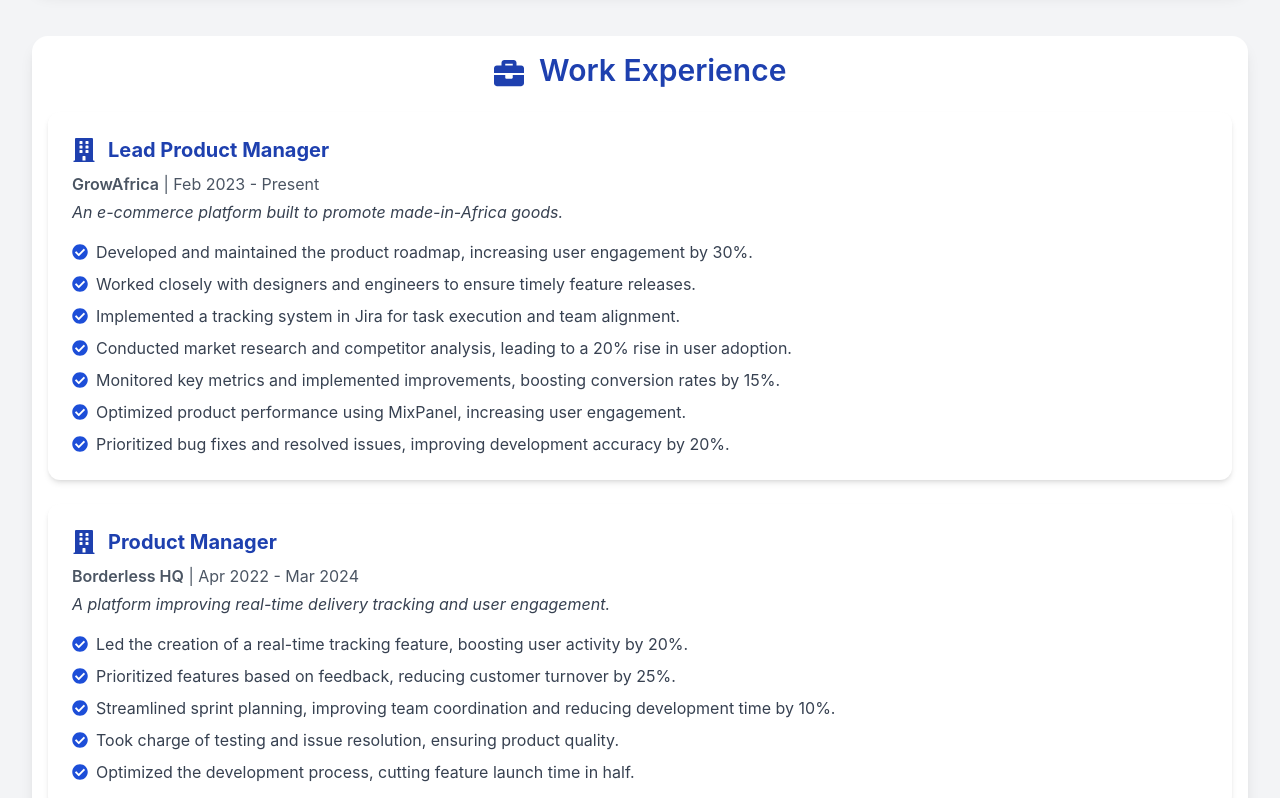
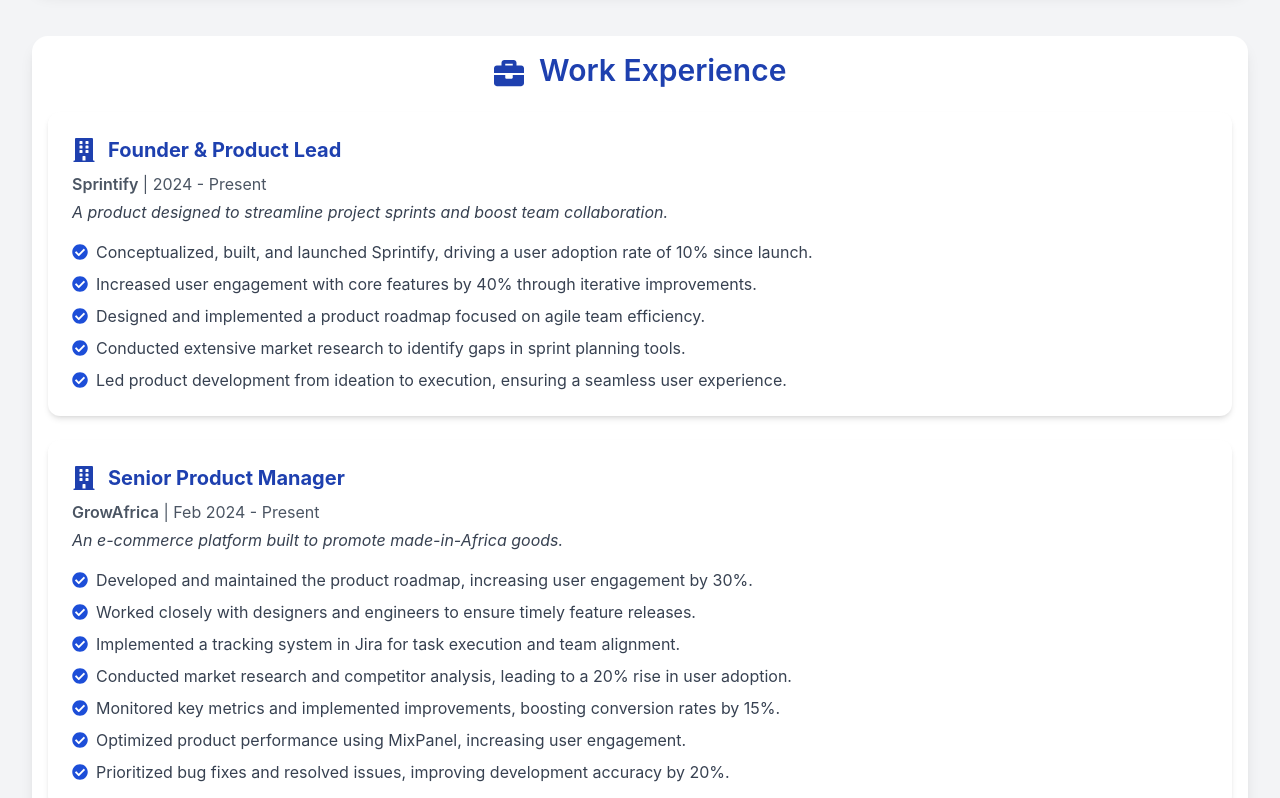
Before and after one commit to Zanarepo/MyPortfolio, a React (Create React App) app: page / in a window 1280 px wide. Shown: the part 800-1598 px from the top of the page. Built offline with nearby package versions, Linux system fonts and the light colour scheme.

Commit message:
new update

```diff
--- a/src/component/Experience.js
+++ b/src/component/Experience.js
@@ -4,9 +4,29 @@
 export default function Experience() {
   const jobs = [
     {
-      title: "Lead Product Manager",
+      title: "Founder & Product Lead",
+      company: "Sprintify",
+      dates: "2024 - Present",
+      description:
+        "A product designed to streamline project sprints and boost team collaboration.",
+      achievements: [
+        "Conceptualized, built, and launched Sprintify, driving a user adoption rate of 10% since launch.",
+        "Increased user engagement with core features by 40% through iterative improvements.",
+        "Designed and implemented a product roadmap focused on agile team efficiency.",
+        "Conducted extensive market research to identify gaps in sprint planning tools.",
+        "Led product development from ideation to execution, ensuring a seamless user experience."
+      ]
+    },
+
+
+
+
+
+
+    {
+      title: "Senior Product Manager",
       company: "GrowAfrica",
-      dates: "Feb 2023 - Present",
+      dates: "Feb 2024 - Present",
       description:
         "An e-commerce platform built to promote made-in-Africa goods.",
       achievements: [
@@ -19,6 +39,20 @@
         "Prioritized bug fixes and resolved issues, improving development accuracy by 20%."
       ]
     },
+
+    {
+      title: "Product Management Expert (Consultant)",
+      company: "Women Radio",
+      dates: "Feb 2024 - Aug 2024",
+      description: "A radio station for women and their families.",
+      achievements: [
+        "Led the optimization of WFM’s product baseline.",
+        "Harmonized their membership platform, leading to increased user engagement and satisfaction.",
+        "Identified key challenges in their product offering and made recommendations that increased listenership ratings by 23%.",
+        "Researched and analyzed their product baseline, resulting in increased listenership and improved engagement."
+      ]
+    },
+
     {
       title: "Product Manager",
       company: "Borderless HQ",
@@ -33,18 +67,7 @@
         "Optimized the development process, cutting feature launch time in half."
       ]
     },
-    {
-      title: "Product Management Expert (Consultant)",
-      company: "Women Radio",
-      dates: "Feb 2024 - Aug 2024",
-      description: "A radio station for women and their families.",
-      achievements: [
-        "Led the optimization of WFM’s product baseline.",
-        "Harmonized their membership platform, leading to increased user engagement and satisfaction.",
-        "Identified key challenges in their product offering and made recommendations that increased listenership ratings by 23%.",
-        "Researched and analyzed their product baseline, resulting in increased listenership and improved engagement."
-      ]
-    },
+
     {
       title: "Product Intern",
       company: "Eyowo (Softcom Ltd)",
```
